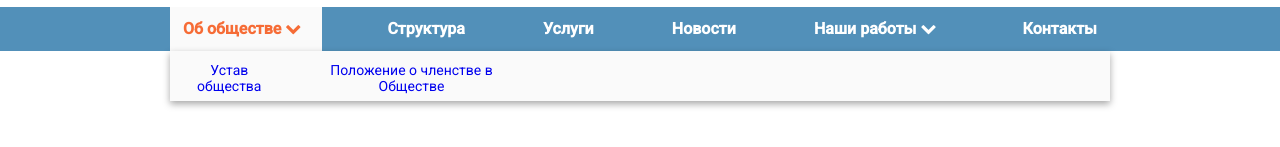
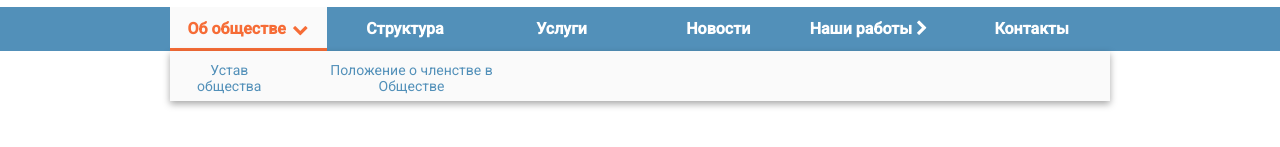
Before and after one commit to masterng56/sra, a plain HTML site: page index.html in a window 1280 px wide. In both pictures the pointer is over the link "Об обществе". Shown: the part 193-340 px from the top of the page. Drawn offline with Linux system fonts and the light colour scheme.

Commit message:
Добавил красную полоску на ховер в главном меню, добавил анимацию

```diff
--- a/css/main.css
+++ b/css/main.css
@@ -98,7 +98,7 @@ a {
   padding-right: 8px;
 }
 
-.fa-chevron-down {
+.fa-chevron-right {
   color: #fff;
 }
 
@@ -116,11 +116,16 @@ a {
   padding: 0;
 }
 
-.navbar-nav {
+/* .navbar-nav {
   justify-content: space-between;
+} */
+
+.nav-item {
+  width: calc(100% / 6);
 }
 
 .nav-link {
+  position: relative;
   display: block;
   padding-top: 13px;
   padding-bottom: 13px;
@@ -129,14 +134,56 @@ a {
   font-size: 16px;
   font-weight: 700;
   color: #fff;
+  text-align: center;
+}
+
+.navbar-nav > li:hover .nav-link::after {
+  content: "";
+  display: block;
+  position: absolute;
+  top: 41px;
+  left: 0;
+  background-color: #f66c36;
+  height: 3px;
+  width: 100%;
+  transition: all 0.8s ease 0s;
+  -webkit-transition: all 0.8s ease 0s;
+  -moz-transition: all 0.8s ease 0s;
+  -ms-transition: all 0.8s ease 0s;
+  -o-transition: all 0.8s ease 0s;
 }
 
 .nav-item a:hover {
   background: #fafafa;
   color: #f66c36;
+  transition: all 0.8s ease 0s;
+  -webkit-transition: all 0.8s ease 0s;
+  -moz-transition: all 0.8s ease 0s;
+  -ms-transition: all 0.8s ease 0s;
+  -o-transition: all 0.8s ease 0s;
 }
-.nav-item a:hover .fa-chevron-down {
+
+.fa-chevron-right {
+  transition: all 0.8s ease 0s;
+  -webkit-transition: all 0.8s ease 0s;
+  -moz-transition: all 0.8s ease 0s;
+  -ms-transition: all 0.8s ease 0s;
+  -o-transition: all 0.8s ease 0s;
+}
+
+.nav-item a:hover .fa-chevron-right {
   color: #f66c36;
+  display: inline-block;
+  transform: rotate(90deg) translatex(7px);
+  transition: all 0.8s ease 0s;
+  -webkit-transition: all 0.8s ease 0s;
+  -moz-transition: all 0.8s ease 0s;
+  -ms-transition: all 0.8s ease 0s;
+  -o-transition: all 0.8s ease 0s;
+  -webkit-transform: rotate(90deg) translatex(7px);
+  -moz-transform: rotate(90deg) translatex(7px);
+  -ms-transform: rotate(90deg) translatex(7px);
+  -o-transform: rotate(90deg) translatex(7px);
 }
 
 /* .dropdown-toggle::after {
@@ -151,13 +198,17 @@ a {
   width: 100%;
   color: #5290b9;
   background: #fafafa;
-
   align-items: center;
   box-shadow: 0 3px 7px rgba(0, 0, 0, 0.35);
 }
 
 .navbar-nav > li:hover .dropdown-menu {
   display: flex;
+  transition: all 0.8s ease 0s;
+  -webkit-transition: all 0.8s ease 0s;
+  -moz-transition: all 0.8s ease 0s;
+  -ms-transition: all 0.8s ease 0s;
+  -o-transition: all 0.8s ease 0s;
 }
 
 .dropdown-item {
@@ -176,6 +227,7 @@ a {
   vertical-align: middle;
   padding: 11px 7px;
   box-sizing: border-box;
+  color: #5290b9;
 }
 
 .dropdown-menu {
--- a/index.html
+++ b/index.html
@@ -68,12 +68,12 @@
 
       <div class="bottom_header">
         <div class="container">
-
+          <!-- <nav class="navbar"> -->
             <nav class="navbar">
               <ul class="navbar-nav flex">
                 <li class="nav-item dropdown">
                   <a class="nav-link dropdown-toggle" href="#" id="navbardrop">Об обществе
-                    <i class="fa fa-chevron-down"></i>
+                    <i class="fa fa-chevron-right"></i>
                   </a>
 
                   <ul class="dropdown-menu">
@@ -97,7 +97,7 @@
                 </li>
                 <li class="nav-item flex">
                   <a class="nav-link dropdown-toggle" href="#" id="navbardrop">Наши работы
-                    <i class="fa fa-chevron-down"></i>
+                    <i class="fa fa-chevron-right"></i>
                   </a>
 
                   <ul class="dropdown-menu">
@@ -128,6 +128,8 @@
       </div>
     </header>
 
-    <section></section>
+    <section>
+
+    </section>
   </body>
 </html>
```
